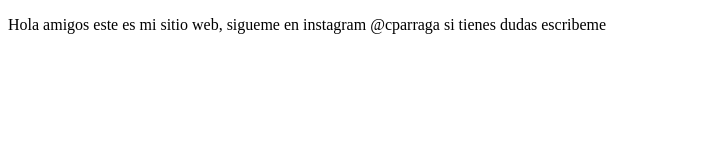
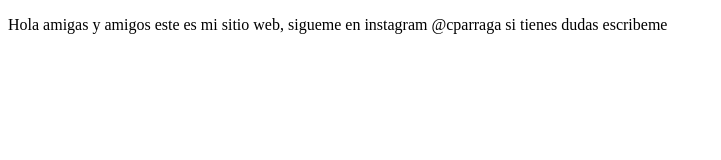
Before and after one commit to cparragatorres/proyectoDemoCursoPrework, a plain HTML site: page index.html in a window 1280 px wide. Shown: the whole page, without its empty margins (0-721 px from the left). Drawn offline with Linux system fonts and the light colour scheme.

Commit message:
cambios en el parrafo

```diff
--- a/index.html
+++ b/index.html
@@ -1,14 +1,17 @@
 <!DOCTYPE html>
 <html lang="en">
+
 <head>
     <meta charset="UTF-8">
     <meta http-equiv="X-UA-Compatible" content="IE=edge">
     <meta name="viewport" content="width=device-width, initial-scale=1.0">
     <title>Hola Mundo</title>
 </head>
+
 <body>
     <p>
-        Hola amigos este es mi sitio web, sigueme en instagram @cparraga si tienes dudas escribeme
+        Hola amigas y amigos este es mi sitio web, sigueme en instagram @cparraga si tienes dudas escribeme
     </p>
 </body>
+
 </html>
```
